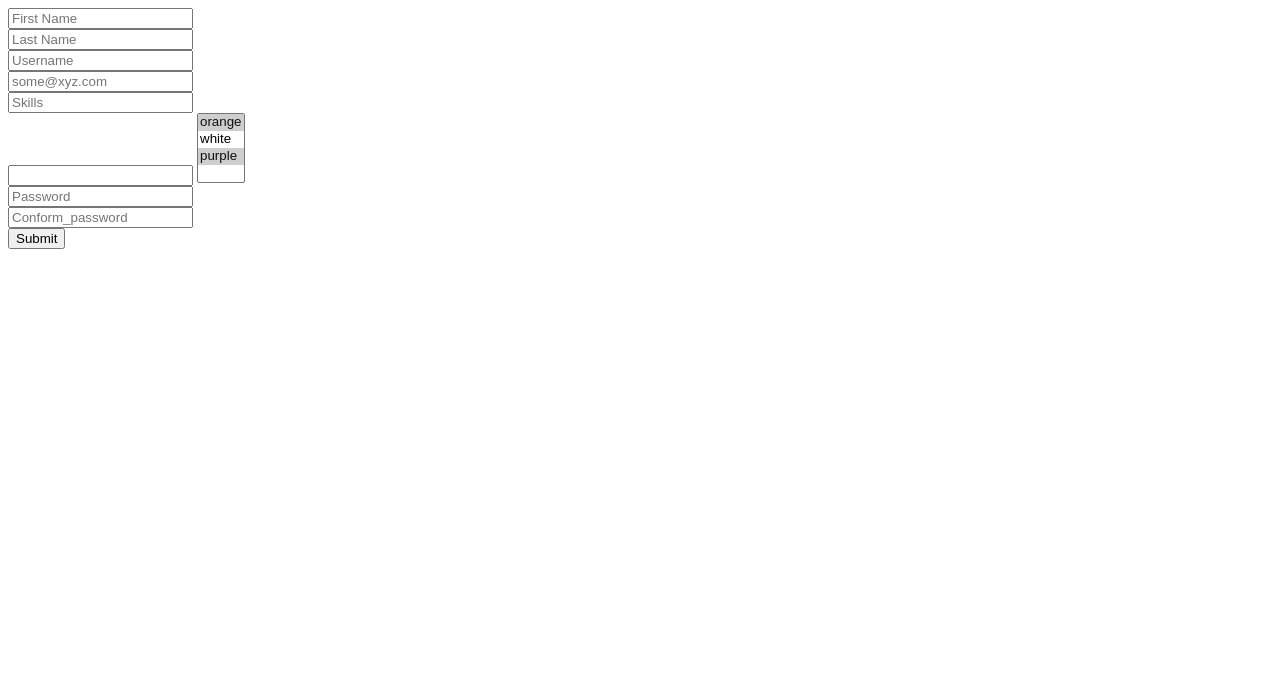
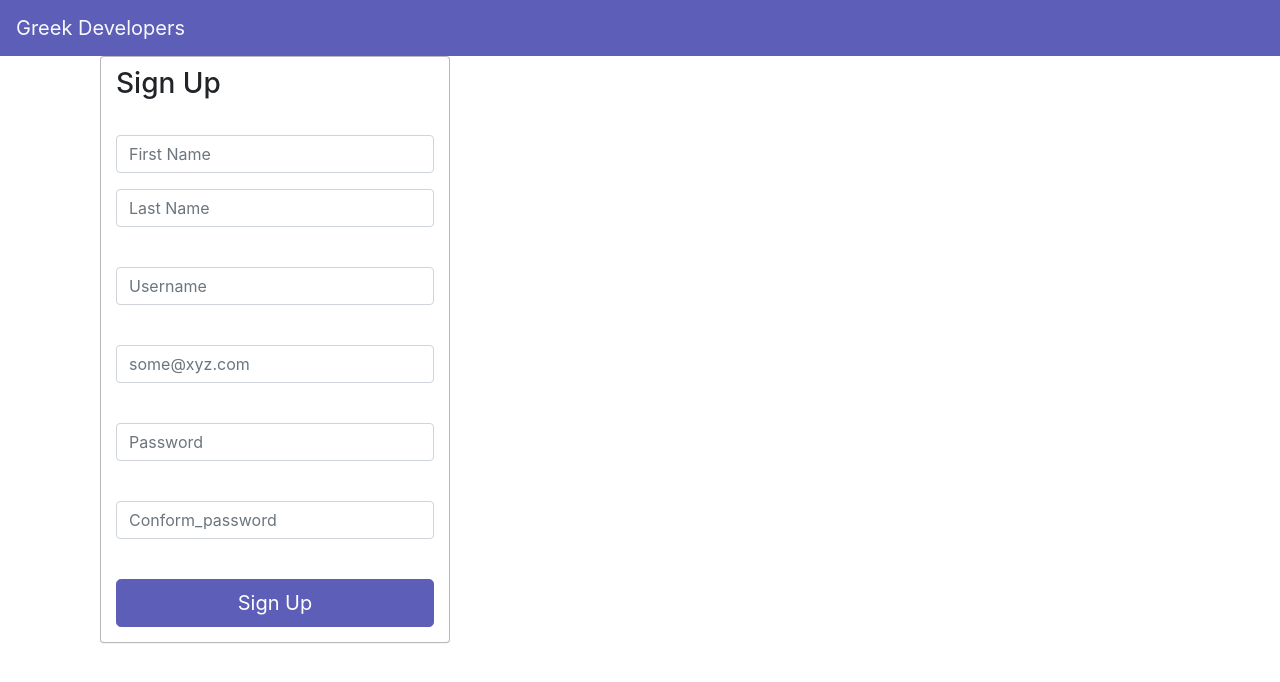
Before and after one commit to KrishothKumar/Infomedia_Society, a Django app: page /signup in a window 1280 px wide. Shown: the top 682 px of the page. Run offline with Django 3.2, Linux system fonts and the light colour scheme; some libraries are stand-ins or nearby versions.

Commit message:
CSS change in html

```diff
--- a/Userpage/credentials/views/user_management.py
+++ b/Userpage/credentials/views/user_management.py
@@ -4,6 +4,7 @@ from django.contrib.auth.models import auth
 from django.contrib import messages
 
 def login(request):
+    print("debugging")
     if request.method =="POST":
 
         e_mail = request.POST.get('username', '')
--- a/Userpage/template/base.html
+++ b/Userpage/template/base.html
@@ -16,11 +16,20 @@
 </head>
 <body>
   <nav class="navbar navbar-expand-lg navbar-light bg-light">
+    <ul class="navbar-nav">
+      <li class="nav-item">
         <a class="navbar-brand" href="#">Greek Developers</a>
-            <button class="navbar-toggler" type="button" data-toggle="collapse" data-target="#navbarSupportedContent" aria-controls="navbarSupportedContent" aria-expanded="false" aria-label="Toggle navigation">
-                <span class="navbar-toggler-icon"></span>
-            </button>
+      </li>
+    </ul>
+    {% if user.is_authenticated %}
+    <ul class="navbar-nav">
+      <li class="nav-item">
+        <a class="navbar-brand" href="/logout">Log out</a>
+      </li>
+    </ul>
+    {% endif %}
   </nav>
+
 
   {% block content %}
   {% endblock %}
--- a/Userpage/template/register.html
+++ b/Userpage/template/register.html
@@ -1,64 +1,127 @@
-<!DOCTYPE html>
-<html lang="en" dir="ltr">
-<head>
-  <meta charset="utf-8">
-  <title></title>
-  <link href="https://cdnjs.cloudflare.com/ajax/libs/select2/4.0.8/css/select2.min.css" rel="stylesheet" />
-  <script src="https://cdnjs.cloudflare.com/ajax/libs/select2/4.0.8/js/select2.min.js">
-  $(document).ready(function() {
-    $('.js-example-basic-multiple').select2();
-  });
-  var test = $('#test');
-  $(test).select2({
-    data:[
-      {id:0,text:"enhancement"},
-      {id:1,text:"bug"},
-      {id:2,text:"duplicate"},
-      {id:3,text:"invalid"},
-      {id:4,text:"wontfix"}
-    ],
-    multiple: true,
-    width: "300px"
-  });
-  </script>
-  <!-- <script language="JavaScript" type="text/javascript" src="<?php echo get_option('siteurl') ?>/js/jquery-1.2.6.min.js"></script>
-  <script language="JavaScript" type="text/javascript" src="<?php echo get_option('siteurl') ?>/js/jquery-ui-personalized-1.5.2.packed.js"></script>
-  <script language="JavaScript" type="text/javascript" src="<?php echo get_option('siteurl') ?>/js/sprinkle.js"></script> -->
-</head>
-<body>
+{% extends 'base.html'%}
+{% block css %}
+<style media="screen">
+
+.navbar-light .navbar-brand {
+  color: #f8f9fa;
+}
+
+.bg-light {
+  background-color: #5c5eb7!important;
+}
+
+.btn-success {
+  color: #fff;
+  background-color: #5c5eb7;
+  border-color: #5c5eb7;
+}
+
+.btn-success:hover {
+  color: #5c5eb7;
+  background-color: #ffffff;
+  border-color: #5c5eb7;
+  border-top-color: rgb(92, 94, 183);
+  border-right-color: rgb(92, 94, 183);
+  border-bottom-color: rgb(92, 94, 183);
+  border-left-color: rgb(92, 94, 183);
+}
+
+.panel-body {
+  padding: 15px;
+}
+
+.panel {
+  margin: 0px auto;
+  width: 350px;
+  background-color: #fff;
+  border: 1px solid #7d727282;
+  border-radius: 4px;
+  -webkit-box-shadow: 0 1px 1px rgba(0,0,0,.05);
+  box-shadow: 0 1px 1px rgba(0,0,0,.05);
+}
+
+.panel-heading {
+  padding: 10px 15px;
+  border-bottom: 1px solid transparent;
+  border-top-left-radius: 3px;
+  border-top-right-radius: 3px;
+}
+
+</style>
+{% endblock %}
+{% block content %}
+
+<div class="container">
+
+  <!-- {% if user.is_authenticated %}
+  <input class="MyButton" type="button" value="Creat_post" onclick="window.location.href='post'" />
+  <input class="MyButton" type="button" value="log out" onclick="window.location.href='logout'" />
+  {% else %}
+  <input class="MyButton" type="button" value="Sign In" onclick="window.location.href='login'" />
+  <input class="MyButton" type="button" value="Sign Up" onclick="window.location.href='register'" />
+  {% endif %} -->
+
+  <div class="col-md-4 col-md-offset-4 center-block">
+    <div class="login-panel panel panel-default ">
+      <div class="panel-heading">
+        <h3 class="panel-title">Sign Up</h3>
+      </div>
+      <div class="panel-body">
         <form action="register" method="post">
           {% csrf_token %}
+          <!-- <input type="hidden" name="csrfmiddlewaretoken" value="rUOl5kaCEQ0cM0r3myNuCeXuN9BhvrCZETPCg3oEBsAJW7L29krtSRTZqCpx6Ni0"> -->
 
-    <input type="text" name="first_name" placeholder="First Name"/><br>
-    <input type="text" name="last_name" placeholder="Last Name"/><br>
-    <input type="text" name="username" placeholder="Username"/><br>
-    <input type="email" name="e_mail" placeholder="some@xyz.com"/><br>
-    <input type="text" name="skills" placeholder="Skills"/><br>
+          <fieldset class="">
+            <div class="form-group">
+              <input class="form-control" type="text" name="first_name" placeholder="First Name"/>
+            </div>
+            <div class="form-group">
+              <input class="form-control" type="text" name="last_name" placeholder="Last Name"/><br>
+            </div>
+            <div class="form-group">
+              <input class="form-control" type="text" name="username" placeholder="Username"/><br>
+            </div>
+            <div class="form-group">
+              <input class="form-control" type="email" name="e_mail" placeholder="some@xyz.com"/><br>
+            </div>
+            <div class="form-group">
+              <input class="form-control" type="password" name="password1" placeholder="Password"/><br>
+            </div>
+            <div class="form-group">
+              <input class="form-control" type="password" name="password2" placeholder="Conform_password"/><br>
+            </div>
+            <!-- Change this to a button or input when using this as a form -->
+            <input class="btn btn-lg btn-success btn-block" type="submit" id="Sign Up" value="Sign Up">
+          </fieldset>
 
-    <div class="row">
+        </form>
+      </div>
+    </div>
+  </div>
+</div>
+
+<div>
+  {% for message in messages %}
+  <h4>{{message}}</h4>
+  {% endfor %}
+</div>
+{% endblock %}
+<!-- <input type="text" name="skills" placeholder="Skills"/><br> -->
+<!-- <div class="row">
 <!-- <input class="select2-search__field" type="search" tabindex="0" autocomplete="off"
 autocorrect="off" autocapitalize="off" spellcheck="false" role="textbox" aria-autocomplete="list"
 placeholder="Select a State" style="width: 1138px;"> -->
 <!-- <select class="select2-results__options select2-selection--multiple
 form-control" name="states[]" multiple="multiple"> <!--js-example-basic-multiple  -->
 <!-- <input type="search" id="test" /> -->
-<input type="text" id="test" autocomplete="off" class="select2-input"/>
+<!-- <input type="text" id="test" autocomplete="off" class="select2-input"/>
 <select class="js-example-basic-multiple" name="states[]" multiple="multiple">
 <option selected="selected">orange</option>
 <option>white</option>
 <option selected="selected">purple</option>
 </select>
-    </div>
+</div> -->
 
-    <input type="password" name="password1" placeholder="Password"/><br>
-    <input type="password" name="password2" placeholder="Conform_password"/><br>
-    <input type="submit"/>
-  </form>
-  <div>
-    {% for message in messages %}
-    <h4>{{message}}</h4>
-    {% endfor %}
-  </div>
 
 
 
@@ -67,5 +130,3 @@
 //   $('.js-example-basic-multiple').select2();
 // });
 // </script> -->
-</body>
-</html>
```
Also changed, not shown: Userpage/template/home.html (+59 -6 lines), Userpage/db.sqlite3. Lines whose indentation alone changed are shown as unchanged.
